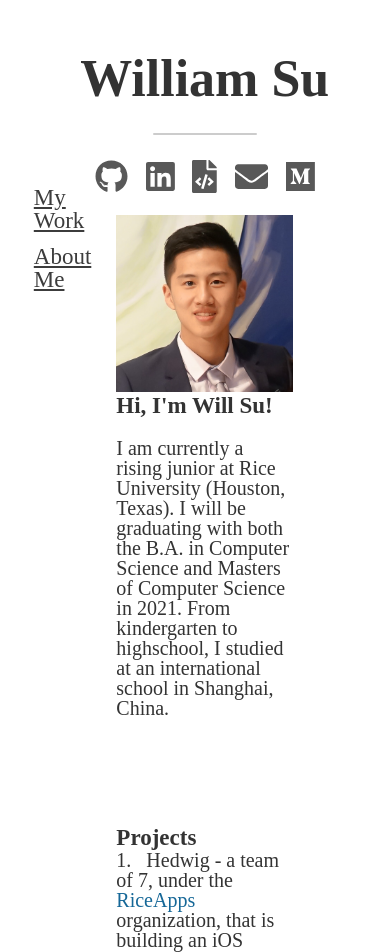
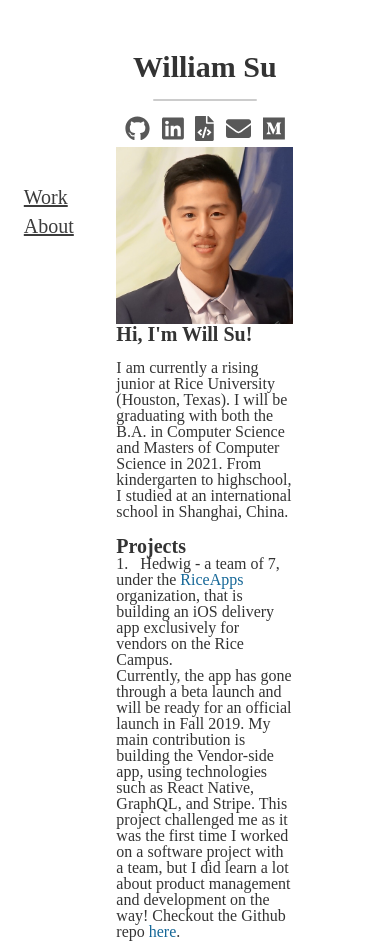
Before and after one commit to willsu88/resumeWebsite, a Gatsby site: page / in a window 390 px wide. Shown: the top 952 px of the page. Built offline with nearby package versions, Linux system fonts and the light colour scheme; Gatsby itself is replaced by a stand-in of ours.

Commit message:
made texts more reponsive to small screens

```diff
--- a/src/components/menu.js
+++ b/src/components/menu.js
@@ -7,8 +7,8 @@
 
 
         <ul class = "menuUL">
-            <li><Link to="/">My Work</Link></li>
-            <li><Link to="/page-2/">About Me</Link></li>
+            <li><Link to="/">Work</Link></li>
+            <li><Link to="/page-2/">About</Link></li>
 
         </ul>
 
--- a/src/components/my-style.css
+++ b/src/components/my-style.css
@@ -8,10 +8,8 @@
     margin: 0 0px 5% 5%;
   }
 
-Header {
-    text-align: center;
-    padding-bottom: 0;
-    font-size: 28px;
+h1 {
+    font-size: 45px;
 }
 
 .headerWrapper {
@@ -24,6 +22,7 @@
 .container {
     margin-right: 8%;
     margin-left: 8%;
+    padding-bottom: 6.2%;
     text-align:left;
 }
 
@@ -34,6 +33,8 @@
 b {
     font-size: 23px;
 }
+
+
 
 .imageWrapper {
     max-width: 200px;
@@ -91,11 +92,11 @@
     position: fixed; /* Stay in place */
     z-index: 1; /* Stay on top */
     top: 22%; /* Stay at the top */
-    left: 2%;
+    left: 5%;
 }
 
 li a {
-    padding-top: 1%;
+    padding-top: 5%;
     display: flex;
     color: rgb(60, 60, 60);
     text-decoration: underline;
@@ -133,3 +134,68 @@
 a {
     color: rgb(60, 60, 60);
 }
+
+
+/* For small screens */
+@media screen and (max-width: 600px) {
+
+    h1 {
+        font-size: 30px;
+    }
+
+
+    p {
+       font-size: 16px;
+     }
+
+     b {
+         font-size: 20px;
+     }
+
+     .socialIcon{
+         flex: middle;
+         font-size: 25px;
+         padding-left: 6px;
+         padding-right: 6px;
+         padding-bottom: 5px;
+         opacity: 0.85;
+     }
+
+     .socialIcon:hover{
+         flex: middle;
+         font-size: 25px;
+         padding-left: 6px;
+         padding-right: 6px;
+         padding-bottom: 5px;
+         opacity: 1.0;
+     }
+
+    footer {
+        font-size: 14px;
+        margin-right: 8%;
+        margin-left: 8%;
+        text-align:left;
+    }
+
+    ul {
+        font-size: 20px;
+        list-style: none;
+        text-align: center;
+        height: 100%; /* 100% Full-height */
+        width: 7%; /* 0 width - change this with JavaScript */
+        position: fixed; /* Stay in place */
+        z-index: 1; /* Stay on top */
+        top: 22%; /* Stay at the top */
+        left: 2%;
+    }
+
+    .container {
+        margin-right: 8%;
+        margin-left: 8%;
+        padding-bottom: 0px;
+        text-align:left;
+    }
+
+
+
+ }
--- a/src/pages/index.js
+++ b/src/pages/index.js
@@ -30,11 +30,6 @@
           I am currently a rising junior at Rice University (Houston, Texas).
           I will be graduating with both the B.A. in Computer Science and Masters of Computer Science
           in 2021. From kindergarten to highschool, I studied at an international school in Shanghai, China.
-          <br></br>
-          <br></br>
-          <br></br>
-          <br></br>
-          <br></br>
         </p>
 
     </div>
@@ -49,7 +44,6 @@
             This project challenged me as it was the first time I worked on a software project with a team,
             but I did learn a lot about product management and development on the way!
             Checkout the Github repo <a href ="https://github.com/rice-apps/RiceDeliveryVendorFrontEnd" class = "link" target ="blank">here</a>.
-
           </p>
 
           <p>
@@ -66,8 +60,7 @@
 
           </p>
 
-    </div>
-    <div class ="container">
+          <br></br>
           <b> Work </b>
           <p>
             This summer I will be working at <a href ="https://www.experoinc.com/" class = "link" target ="blank">Expero</a>
@@ -96,10 +89,7 @@
             Physics, Algebra, Chemistry, and Writing.
 
           </p>
-
     </div>
-
-
 
   </Layout>
   /* Footer is taken care of in layout page. */
--- a/src/pages/page-2.js
+++ b/src/pages/page-2.js
@@ -31,11 +31,6 @@
           I am currently a rising junior at Rice University (Houston, Texas).
           I will be graduating with both the B.A. in Computer Science and Masters of Computer Science
           in 2021. From kindergarten to highschool, I studied at an international school in Shanghai, China.
-          <br></br>
-          <br></br>
-          <br></br>
-          <br></br>
-          <br></br>
         </p>
 
     </div>
@@ -66,6 +61,7 @@
 
 
           </p>
+          <br></br>
 
           <b> Interests </b>
           <p>
--- a/src/utils/typography.js
+++ b/src/utils/typography.js
@@ -1,7 +1,7 @@
 import Typography from "typography"
 
 const typography = new Typography({
-    baseFontSize: '26px',
+    // baseFontSize: '26px',
     baseLineHeight: 1.0,
     headerFontFamily: ['Bookman'],
     bodyFontFamily: ['Bookman'],
```
